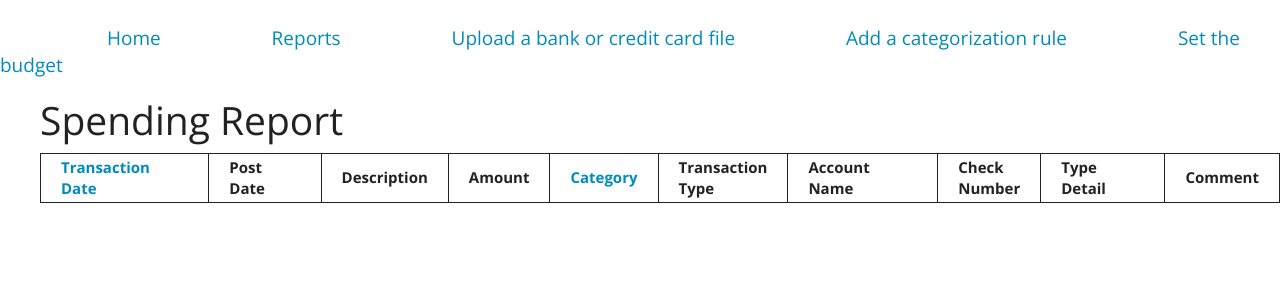
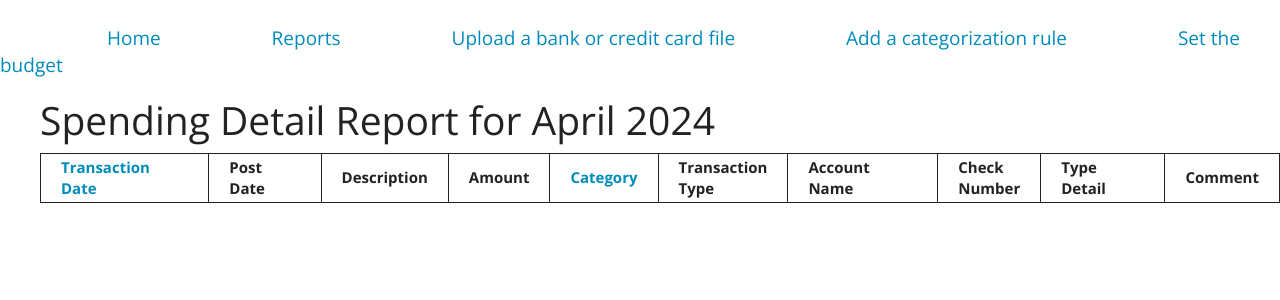
Before and after one commit to larrykooper/budget, a Flask app: page /report/spending?year=2024&month=4 in a window 1280 px wide. Shown: the top 300 px of the page. Run offline with Flask 3, Linux system fonts and the light colour scheme; data that the repository does not hold is empty; some libraries are stand-ins or nearby versions.

Commit message:
add month to header of spending detail report

```diff
--- a/src/flask_app/reporting/report_blueprint.py
+++ b/src/flask_app/reporting/report_blueprint.py
@@ -25,6 +25,7 @@ def spending():
     else:
         year = int(request.args.get('year'))
         month = int(request.args.get('month'))
+        month_name = calendar.month_name[month]
         if 'sortkey' in request.args:
             sortkey = request.args.get('sortkey')
         else:
@@ -48,7 +49,8 @@ def spending():
             year=year,
             month=month,
             sortkey=sortkey,
-            sort_direction=sort_direction
+            sort_direction=sort_direction,
+            month_name = month_name
         )
 
 # Budget for year
--- a/src/flask_app/templates/report/spending.html
+++ b/src/flask_app/templates/report/spending.html
@@ -15,7 +15,7 @@
 {% extends 'base.html' %}
 
 {% block content %}
-    <h1>Spending Report</h1>
+    <h1>Spending Detail Report for {{ month_name }} {{ year }}</h1>
     <div class="spending-report">
         <div class="table-responsive">
             <table id="spending">
```
